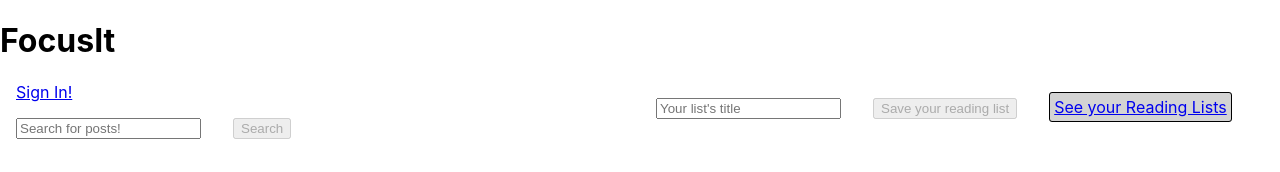
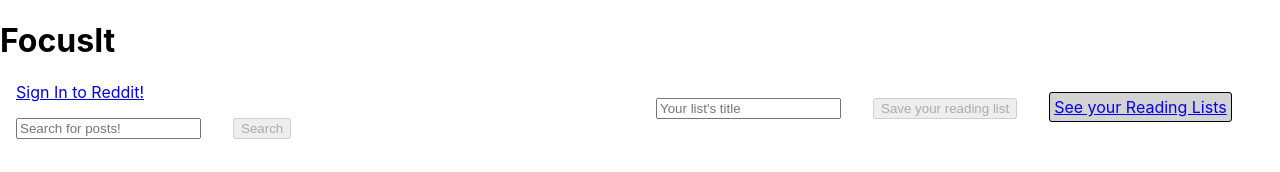
Before and after one commit to JasonSteelmanCoder/FocusIt, a React (Create React App) app: page / in a window 1280 px wide. Shown: the top 172 px of the page. Built offline with nearby package versions, Linux system fonts and the light colour scheme.

Commit message:
Portal can display images along with text

```diff
--- a/src/components/ReadingPortal.js
+++ b/src/components/ReadingPortal.js
@@ -26,6 +26,7 @@ const ReadingPortal = ({ post }) => {
                     <p key={index}>{paragraph}</p>
                 )
             })}
+            <img src={postToDisplay.data.url_overridden_by_dest} />
         </div>
     )
 };
--- a/src/components/ResultTile.js
+++ b/src/components/ResultTile.js
@@ -4,7 +4,7 @@ import { addPost, removePost } from './readingListFormSlice.js';
 import store from '../store.js';
 import { addArchived } from './archiveSlice.js';
 
-const ResultTile = ({title, author, datetime, numComments, numUpvotes, list, id, selftext}) => {
+const ResultTile = ({title, author, datetime, numComments, numUpvotes, list, id, selftext, url_overridden_by_dest}) => {
     const handleAddClick = (e) => {
         // When that id is not already in the readingListForm
         if (!store.getState().readingListForm.includes(e.currentTarget.id)) {
@@ -32,6 +32,7 @@ const ResultTile = ({title, author, datetime, numComments, numUpvotes, list, id,
                     numComments: numComments,
                     numUpvotes: numUpvotes,
                     selftext_paragraphs: selftext.split('&amp;#x200B;'),  // makes selftext into paragraphs that can be rendered as separate <p> elements
+                    url_overridden_by_dest: url_overridden_by_dest,
                     list: 'archive',
                 }
             }))
--- a/src/components/SearchResultsDisplay.js
+++ b/src/components/SearchResultsDisplay.js
@@ -22,6 +22,7 @@ const SearchResultsDisplay = () => {
                         numComments={result.data.num_comments}
                         numUpvotes={result.data.score}
                         selftext={result.data.selftext}
+                        url_overridden_by_dest={result.data.url_overridden_by_dest}
                         list='search'
                     />
                 )
--- a/src/components/SignInLink.js
+++ b/src/components/SignInLink.js
@@ -10,7 +10,7 @@ const SignInLink = () => {
 
     return (
         // add .compact after the word authorize to get a page more friendly to small screens
-        <a href={`https://www.reddit.com/api/v1/authorize.compact?client_id=${CLIENT_ID}&response_type=${TYPE}&state=${RANDOM_STRING}&redirect_uri=${URI}&duration=${DURATION}&scope=${SCOPE_STRING}`} className='bordered'>Sign In!</a>
+        <a href={`https://www.reddit.com/api/v1/authorize.compact?client_id=${CLIENT_ID}&response_type=${TYPE}&state=${RANDOM_STRING}&redirect_uri=${URI}&duration=${DURATION}&scope=${SCOPE_STRING}`} className='bordered'>Sign In to Reddit!</a>
     )
 }
 
```
Also changed, not shown: src/TODO.txt.
